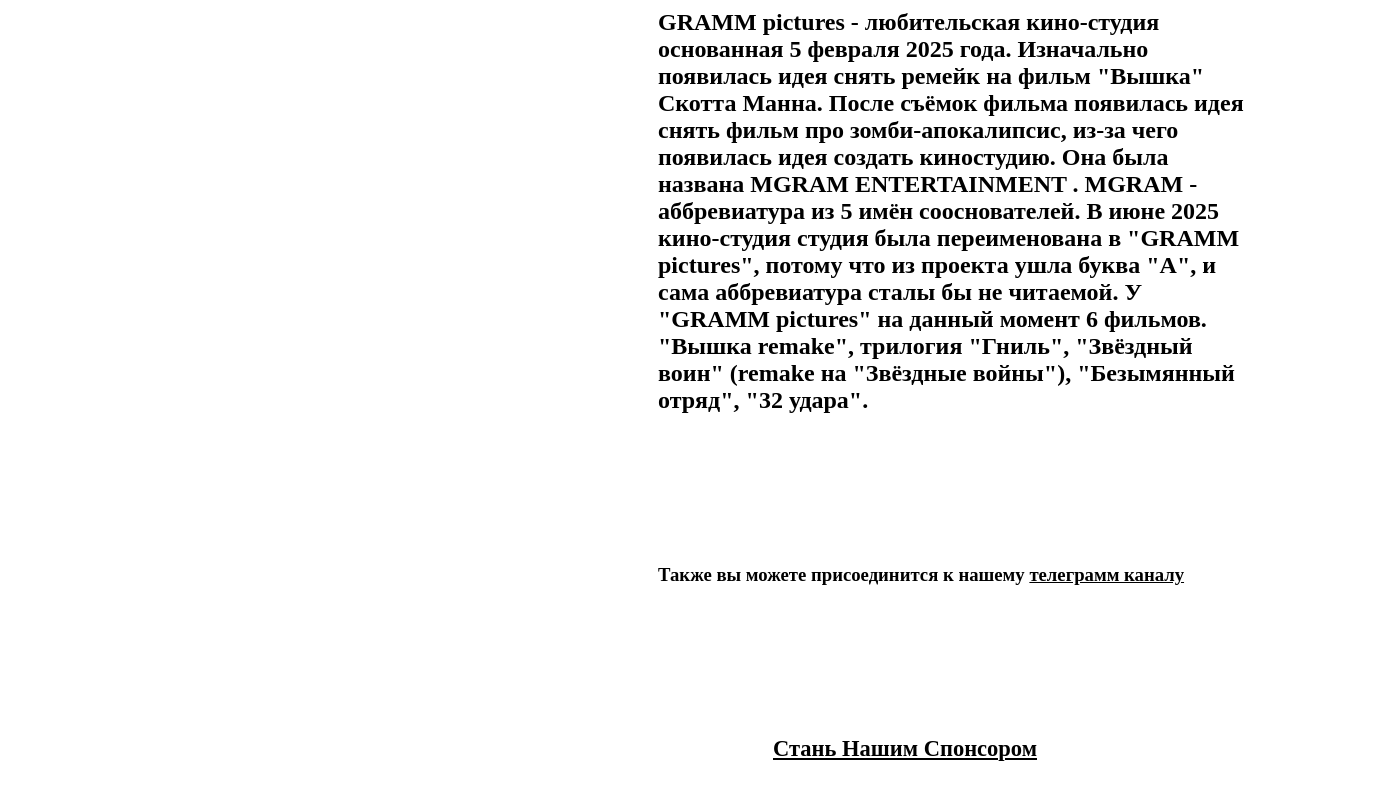
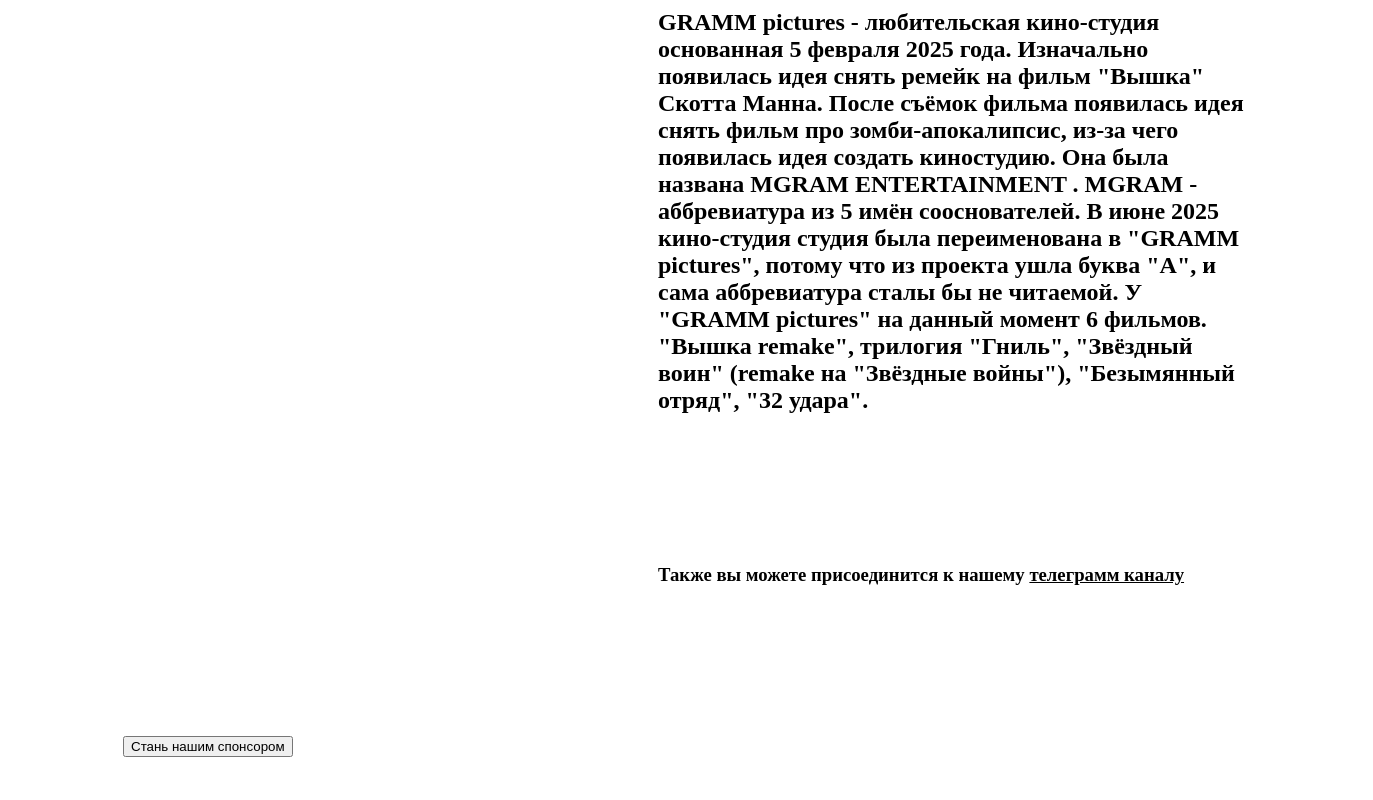
Before and after one commit to bylimonchik/grammpictures, a plain HTML site: page index.html in a window 1280 px wide. Shown: the part 629-1429 px from the top of the page, 1373 px wide, since content can reach past the window. Drawn offline with Linux system fonts and the light colour scheme.

Commit message:
Update index.html

```diff
--- a/index.html
+++ b/index.html
@@ -23,7 +23,7 @@
 
               <div class="tg"><h3>Также вы можете присоединится к нашему <a href="https://t.me/grammpictures">телеграмм каналу</a></h3></div>
               <div class="donate">
-                <h2><b><a href="https://www.tinkoff.ru/rm/r_pmeGrMSIvG.vOuvoebGEB/IfL2j6563">Стань Нашим Спонсором</a></b></h2>
+                <a href="https://www.tinkoff.ru/rm/r_pmeGrMSIvG.vOuvoebGEB/IfL2j6563"><button>Стань нашим спонсором</button></a>
               </div>
  </body>
 
```
